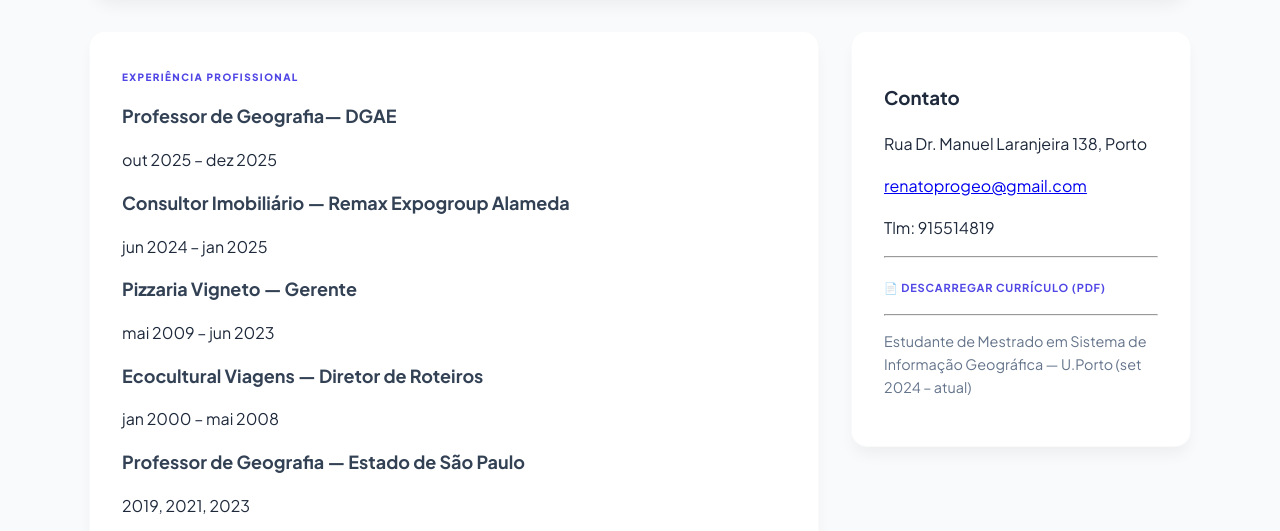
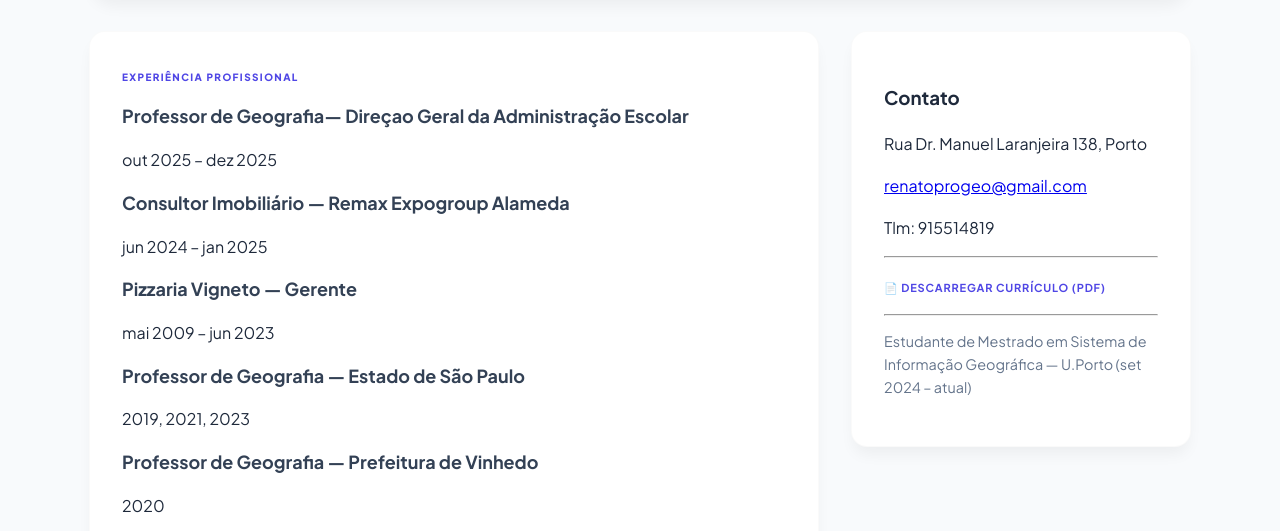
Before and after one commit to renatoprogeo/websig, a plain HTML site: page experiencia.html in a window 1280 px wide. Shown: the part 243-774 px from the top of the page. Drawn offline with Linux system fonts and the light colour scheme.

Commit message:
Update experiencia.html

```diff
--- a/experiencia.html
+++ b/experiencia.html
@@ -29,12 +29,12 @@
 <article class="card">
   <div class="section-title"><h2>Experiência Profissional</h2><span class="badge"></span></div>
   <div class="item"><h3></h3><p class="meta"></p></div>
-  <div class="item"><h3>Professor de Geografia— DGAE</h3><p class="meta">out 2025 – dez 2025</p></div>
+  <div class="item"><h3>Professor de Geografia— Direçao Geral da Administração Escolar</h3><p class="meta">out 2025 – dez 2025</p></div>
   <div class="item"><h3>Consultor Imobiliário — Remax Expogroup Alameda</h3><p class="meta">jun 2024 – jan 2025</p></div>
   <div class="item"><h3>Pizzaria Vigneto — Gerente</h3><p class="meta">mai 2009 – jun 2023</p></div>
-  <div class="item"><h3>Ecocultural Viagens — Diretor de Roteiros</h3><p class="meta">jan 2000 – mai 2008</p></div>
   <div class="item"><h3>Professor de Geografia — Estado de São Paulo</h3><p class="meta">2019, 2021, 2023</p></div>
   <div class="item"><h3>Professor de Geografia — Prefeitura de Vinhedo</h3><p class="meta">2020</p></div>
+  <div class="item"><h3>Ecocultural Viagens — Diretor de Roteiros</h3><p class="meta">jan 2000 – mai 2008</p></div>
 </article>
       </section>
       <aside class="sidebar">
```
